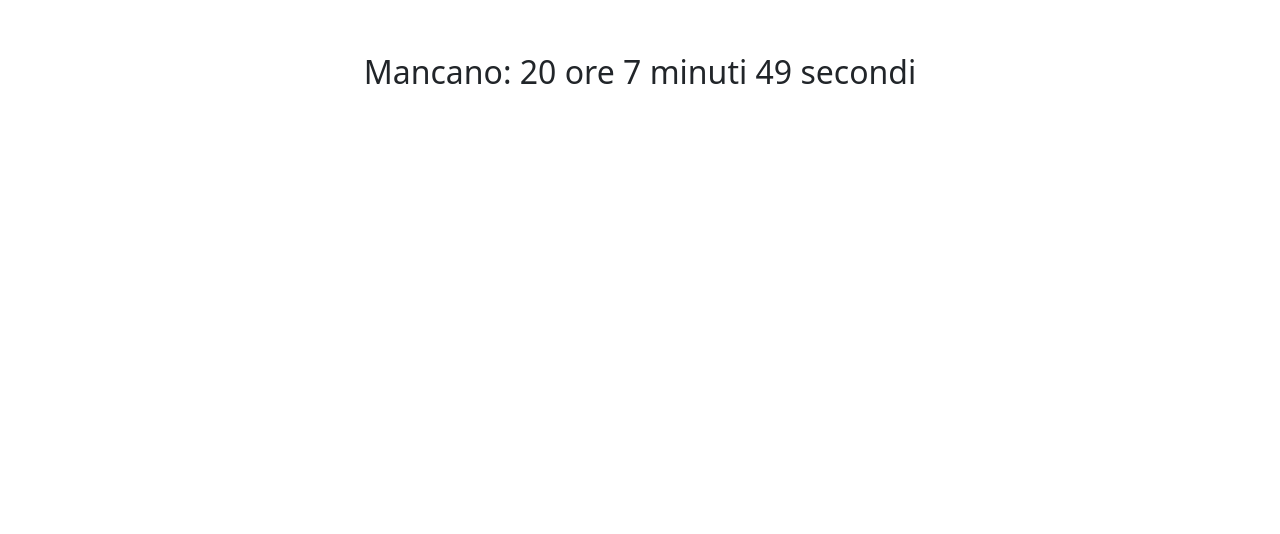
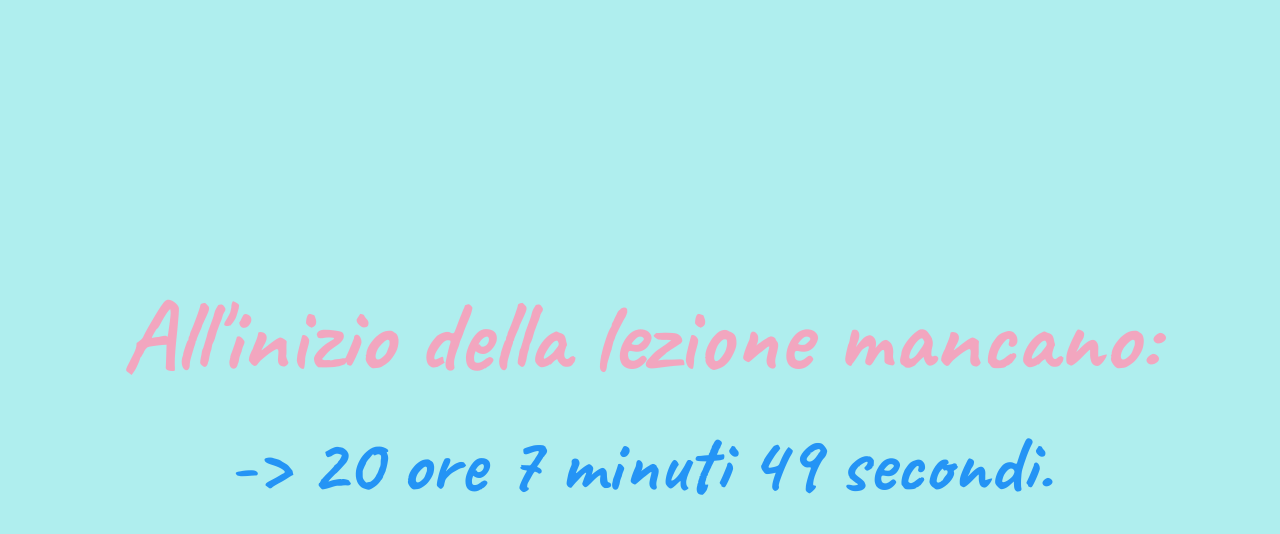
Before and after one commit to Valentina-De-Mite/js-simon, a plain HTML site: page index.html in a window 1280 px wide. Drawn offline with nearby package versions, Linux system fonts and the light colour scheme.

Commit message:
added css

```diff
--- a/assets/main.js
+++ b/assets/main.js
@@ -16,13 +16,7 @@ const clock = setInterval(function () {
   var minutes = Math.floor((lessonTime % (1000 * 60 * 60)) / (1000 * 60));
   var seconds = Math.floor((lessonTime % (1000 * 60)) / 1000);
   document.querySelector(".countdown").innerHTML =
-    "Mancano: " +
-    hours +
-    " ore " +
-    minutes +
-    " minuti " +
-    seconds +
-    " secondi ";
+    "-> " + hours + " ore " + minutes + " minuti " + seconds + " secondi.";
 
   if (lessonTime == 0) {
     clearInterval(clock);
--- a/assets/style.css
+++ b/assets/style.css
@@ -2,4 +2,27 @@
   margin: 0;
   padding: 0;
   box-sizing: border-box;
+  font-family: "Caveat";
 }
+
+body {
+  background-color: paleturquoise;
+}
+
+.container {
+  position: absolute;
+  top: 50%;
+  left: 50%;
+  transform: translate(-50%, -50%);
+}
+
+.countdown {
+  font-size: 80px;
+
+  color: rgb(36, 148, 245);
+}
+
+h1 {
+  font-size: 100px;
+  color: rgb(242, 166, 191);
+}
--- a/index.html
+++ b/index.html
@@ -4,16 +4,28 @@
 <head>
     <meta charset="UTF-8">
     <meta name="viewport" content="width=device-width, initial-scale=1.0">
-    <link rel="stylesheet" href="./assets/style.css">
     <link href="https://cdn.jsdelivr.net/npm/bootstrap@5.3.1/dist/css/bootstrap.min.css" rel="stylesheet"
         integrity="sha384-4bw+/aepP/YC94hEpVNVgiZdgIC5+VKNBQNGCHeKRQN+PtmoHDEXuppvnDJzQIu9" crossorigin="anonymous">
+    <link rel="stylesheet" href="./assets/style.css">
+    <link rel="preconnect" href="https://fonts.googleapis.com">
+    <link rel="preconnect" href="https://fonts.gstatic.com" crossorigin>
+    <link
+        href="https://fonts.googleapis.com/css2?family=DM+Sans:wght@200;300;400;500;600;700;800;900&family=Open+Sans:wght@300;400;800&family=PT+Sans:wght@400;700&display=swap"
+        rel="stylesheet">
+    <link rel="preconnect" href="https://fonts.googleapis.com">
+    <link rel="preconnect" href="https://fonts.gstatic.com" crossorigin>
+    <link
+        href="https://fonts.googleapis.com/css2?family=Caveat:wght@700&family=DM+Sans:wght@200;300;400;500;600;700;800;900&family=Open+Sans:wght@300;400;800&family=PT+Sans:wght@400;700&display=swap"
+        rel="stylesheet">
+
     <title>Conto alla rovescia</title>
 </head>
 
 <body>
 
-    <div class="container text-center fs-2 mt-5">
-        <div class="countdown">
+    <div class="container fs-1 text-center">
+        <h1>All'inizio della lezione mancano: </h1>
+        <div class="countdown ">
 
         </div>
     </div>
```
